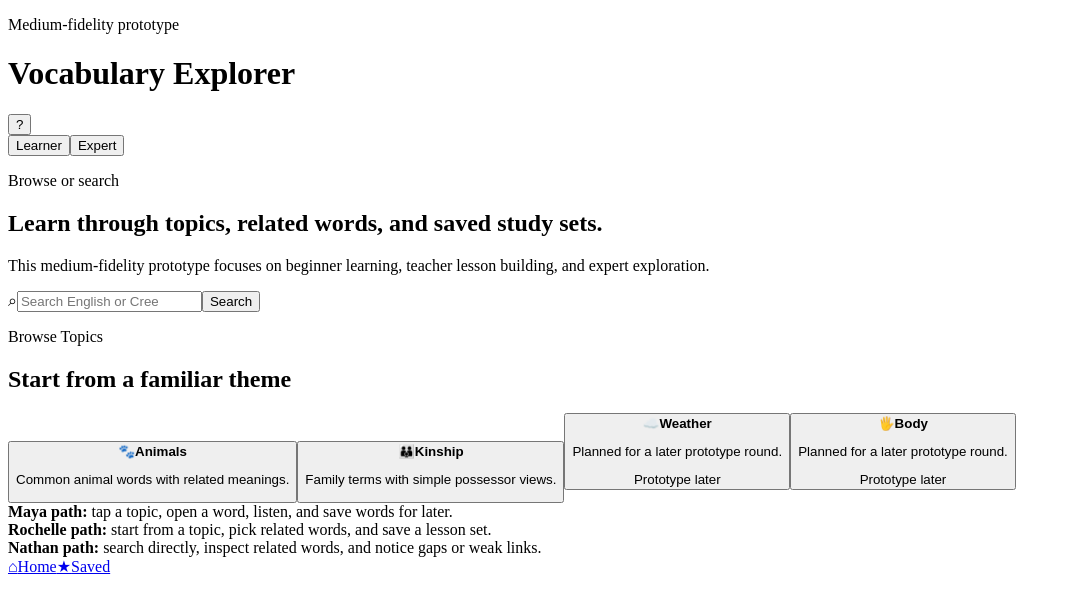
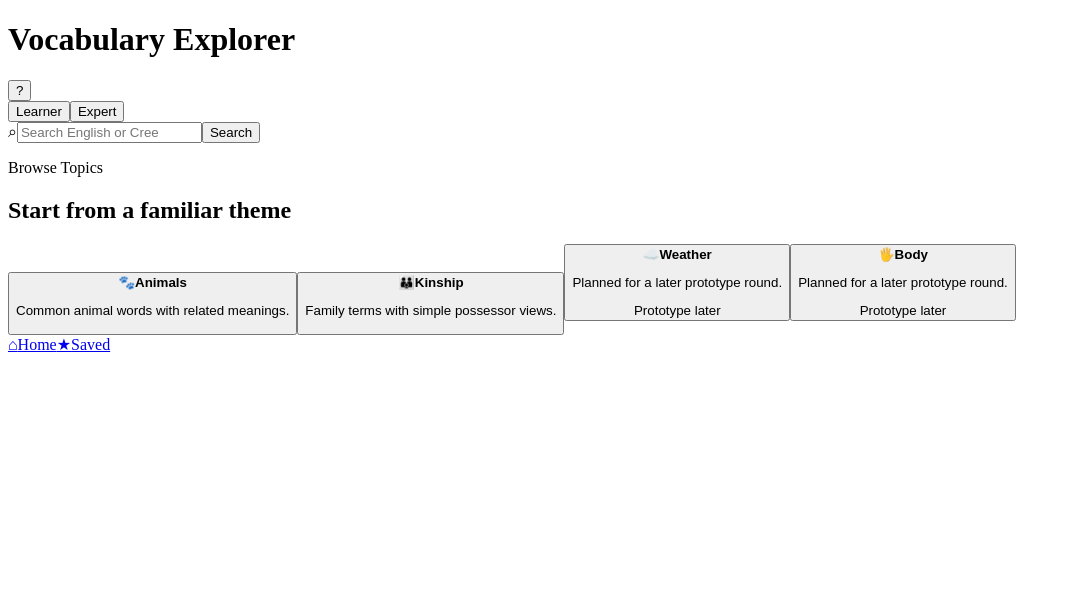
Before and after one commit to CMPUT-301-Team-19/cmput301-vocabulary-explorer, a React (Vite) app: page / in a window 1280 px wide. Shown: the top 610 px of the page, without its empty margins (0-1071 px from the left). Built offline with nearby package versions, Linux system fonts and the light colour scheme; the HTML template or start-up script is replaced by a standard one.

Commit message:
Made small changes to home page

```diff
--- a/package.json
+++ b/package.json
@@ -14,7 +14,7 @@
     "react-router-dom": "^6.28.0"
   },
   "devDependencies": {
-    "vite": "^5.4.10",
-    "@vitejs/plugin-react": "^4.3.3"
+    "@vitejs/plugin-react": "^4.3.3",
+    "vite": "^8.0.3"
   }
 }
--- a/src/components/AppShell.jsx
+++ b/src/components/AppShell.jsx
@@ -37,7 +37,7 @@ export default function AppShell({ title, children, showBack = false }) {
                 <div className="icon-spacer" />
               )}
               <div>
-                <p className="eyebrow">Medium-fidelity prototype</p>
+                {/* <p className="eyebrow">Medium-fidelity prototype</p> */}
                 <h1>{title}</h1>
               </div>
             </div>
--- a/src/pages/HomePage.jsx
+++ b/src/pages/HomePage.jsx
@@ -13,13 +13,9 @@ export default function HomePage() {
   return (
     <AppShell title="Vocabulary Explorer">
       <section className="hero-card">
-        <div>
+        {/* <div>
           <p className="eyebrow">Browse or search</p>
-          <h2>Learn through topics, related words, and saved study sets.</h2>
-          <p className="muted">
-            This medium-fidelity prototype focuses on beginner learning, teacher lesson building, and expert exploration.
-          </p>
-        </div>
+        </div> */}
         <SearchField
           value={query}
           onChange={setQuery}
@@ -57,18 +53,6 @@ export default function HomePage() {
           ))}
         </div>
       </section>
-
-      <section className="section-block slim-stack">
-        <div className="info-strip">
-          <strong>Maya path:</strong> tap a topic, open a word, listen, and save words for later.
-        </div>
-        <div className="info-strip">
-          <strong>Rochelle path:</strong> start from a topic, pick related words, and save a lesson set.
-        </div>
-        <div className="info-strip">
-          <strong>Nathan path:</strong> search directly, inspect related words, and notice gaps or weak links.
-        </div>
-      </section>
     </AppShell>
   )
 }
```
Also changed, not shown: 1 other file (tests, documents, lock files or other folders).
